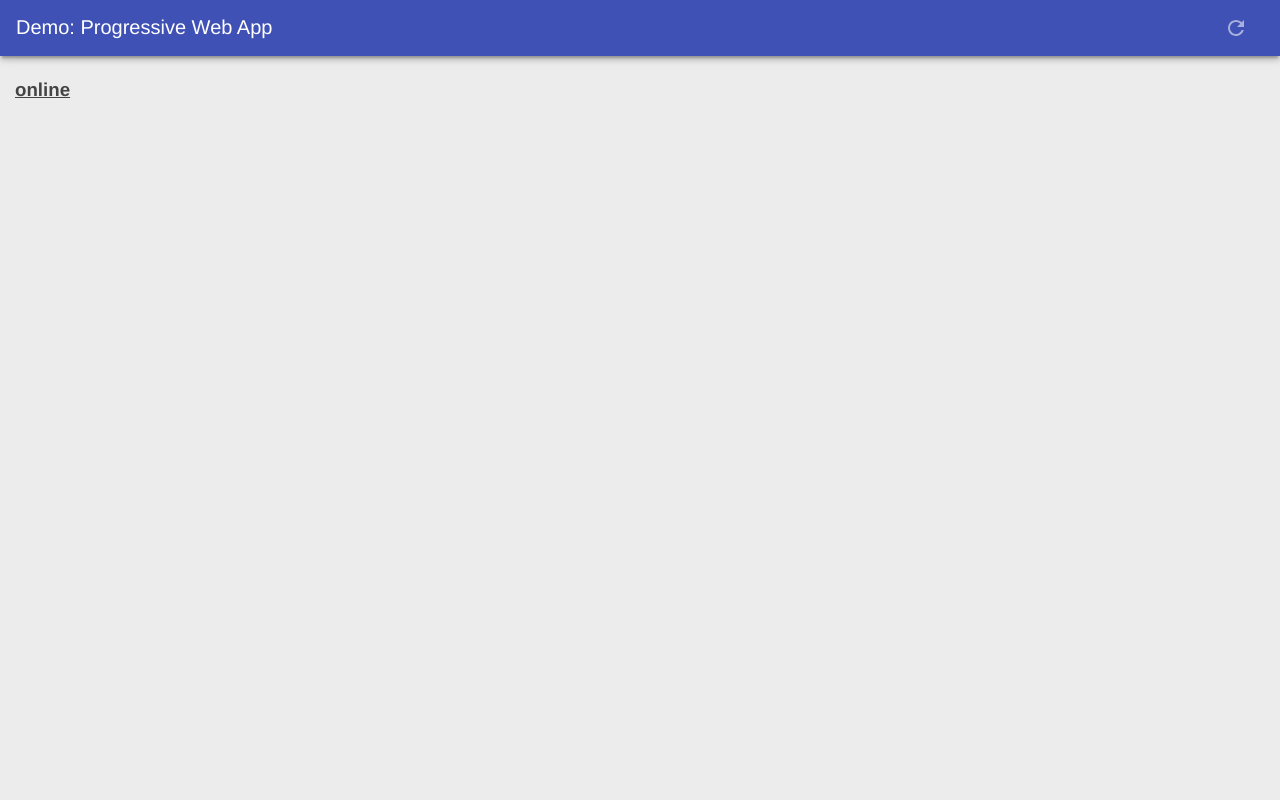
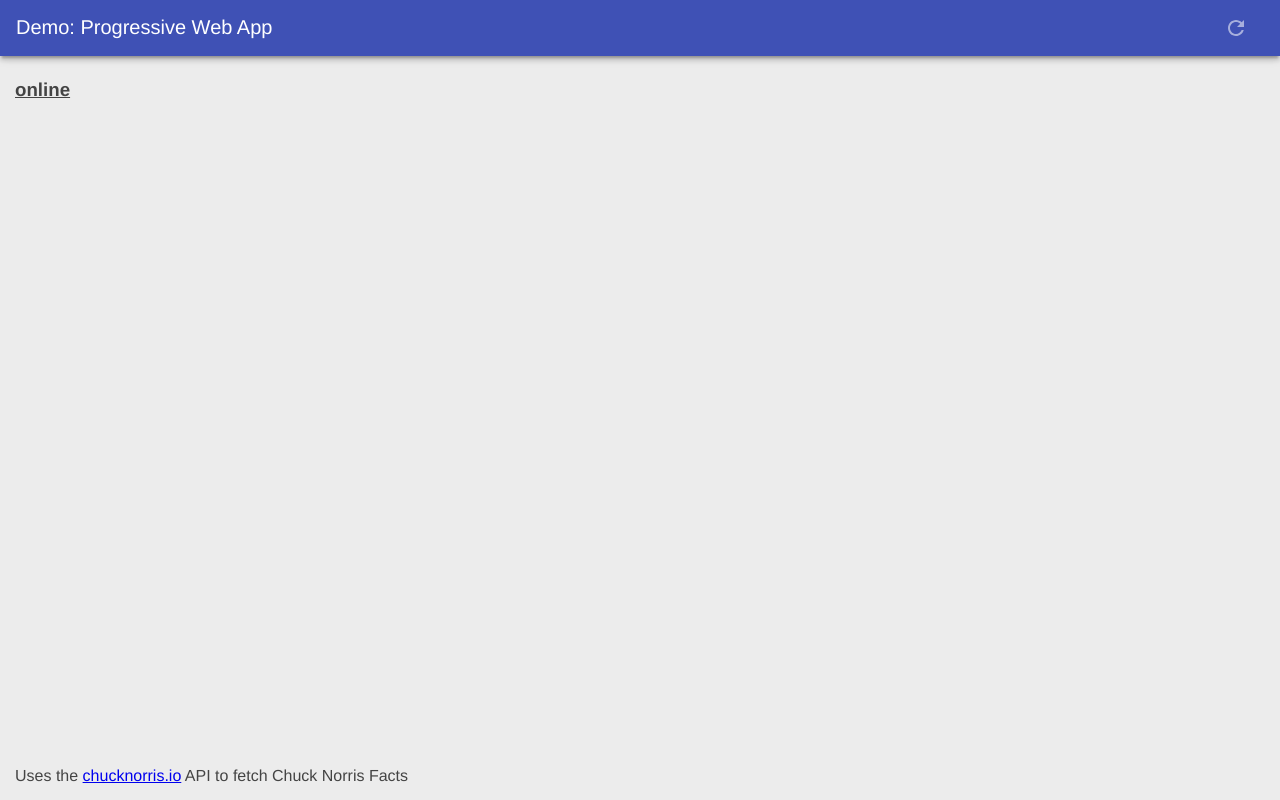
Before and after one commit to Dens49/dens49.github.io, a plain HTML site: page index.html in a window 1280 px wide. Drawn offline with Linux system fonts and the light colour scheme.

Commit message:
larger badge and footer

```diff
--- a/index.html
+++ b/index.html
@@ -60,6 +60,7 @@
             <div class="joke_image"><img src="/images/chuck-norris.png" alt="chuck norris"></div>
             <div class="joke_text"></div>
         </div>
+        <footer>Uses the <a href="https://chucknorris.io">chucknorris.io</a> API to fetch Chuck Norris Facts</footer>
     </div>
 
     <script src="scripts/chuckNorrisIOApiClient.js"></script>
--- a/styles/inline.css
+++ b/styles/inline.css
@@ -193,12 +193,14 @@ body {
           flex: 1;
   overflow-x: hidden;
   overflow-y: auto;
-  -webkit-overflow-scrolling: touch; }
+  -webkit-overflow-scrolling: touch;
+  margin-left: 15px;
+  margin-right: 15px;
+  position: relative;
+}
 
 .joke_container {
     display: none;
-    margin-left: 15px;
-    margin-right: 15px;
 }
 
 .joke_image, .joke_text {
@@ -210,5 +212,10 @@ body {
 }
 
 .online_status {
-    margin-left: 15px;
+
 }
+
+footer {
+    position: absolute;
+    bottom: 15px;
+}
```
Also changed, not shown: service-worker.js (+4 -3 lines), images/chuck-norris-badge_256x256.png (added).
